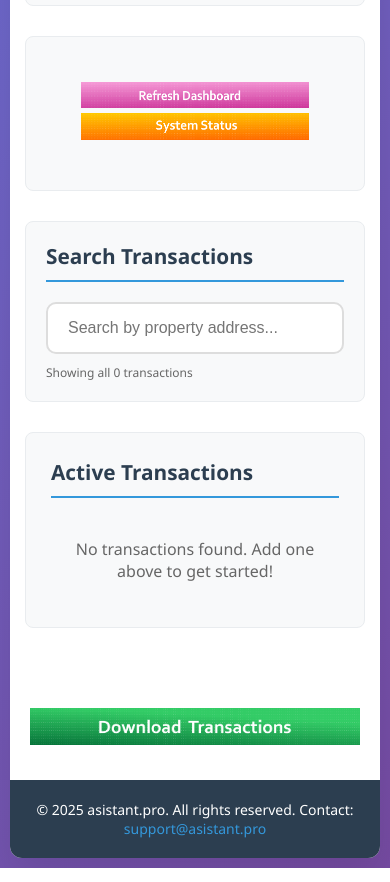
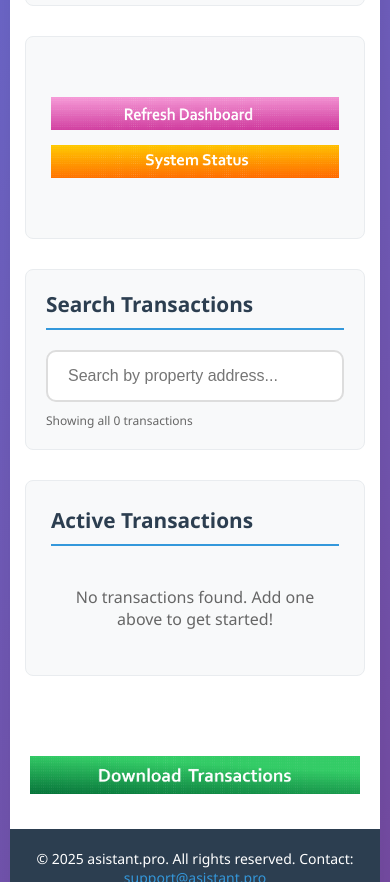
Before and after one commit to FJVital/asistant-pro, a plain HTML site: page index.html in a window 390 px wide. Shown: the part 1039-1921 px from the top of the page. Drawn offline with Linux system fonts and the light colour scheme.

Commit message:
Update index.html

```diff
--- a/index.html
+++ b/index.html
@@ -508,9 +508,16 @@
             .transaction-actions {
                 align-self: flex-start;
             }
-            .admin-btn {
-                font-size: 12px;
-                padding: 8px 15px;
+
+            /* FIXED: Mobile admin control buttons - override desktop styles */
+            .admin-controls-no-container .btn-image {
+                display: block !important;
+                width: 100% !important;
+                margin: 15px 0 !important;
+            }
+
+            .admin-controls-no-container {
+                padding: 20px 0;
             }
         }
     </style>
@@ -601,7 +608,7 @@
                 <div id="messageArea"></div>
 
                 <div class="admin-controls-no-container">
-                    <button class="btn-image" onclick="loadDashboard()">
+                    <button class="btn-image" onclick="loadDashboardWithMessage()">
                         <img src="button_refresh_dashboard.png" alt="Refresh Dashboard">
                     </button>
                     <button class="btn-image" onclick="checkStatus()">
@@ -1088,7 +1095,7 @@
             showMessage(`Demo: Test reminder email would be sent to ${agentEmail}. This demonstrates the automated reminder system that prevents missed deadlines. In production, real emails are sent via our backend server.`, 'success');
         }
 
-        // Load dashboard and update search suggestions
+        // FIXED: Load dashboard without message (for page load)
         function loadDashboard() {
             const transactions = JSON.parse(localStorage.getItem('transactions'));
             allTransactions = transactions;
@@ -1097,6 +1104,12 @@
 
             // Update search autofill suggestions
             updateSearchSuggestions(transactions);
+            // NO MESSAGE on page load
+        }
+
+        // NEW: Load dashboard WITH message (for button clicks)
+        function loadDashboardWithMessage() {
+            loadDashboard();
             showMessage('Dashboard refreshed successfully', 'refresh');
         }
 
@@ -1181,7 +1194,7 @@
             updateTrialStatus();
             setDefaultDates();
             document.getElementById('agentEmail').value = currentAgentEmail;
-            loadDashboard();
+            loadDashboard(); // FIXED: No message on page load
 
             console.log('System initialization complete');
         });
```
